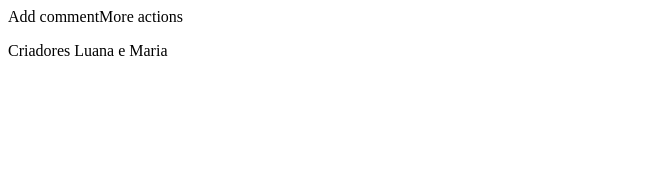
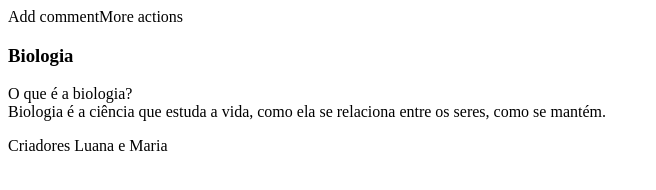
Before and after one commit to Lemonaku/Flashcard, a plain HTML site: page index.html in a window 1280 px wide. Shown: the whole page, without its empty margins (0-656 px from the left). Drawn offline with Linux system fonts and the light colour scheme.

Commit message:
desenvolvimento

```diff
--- a/index.html
+++ b/index.html
@@ -7,7 +7,19 @@
 </head>
 <body>
     <main>
-
+    <section id="container">
+                <article class="cartao">
+                    <div class="cartao__conteudo">
+                                <h3>Biologia</h3>
+                                <div class="cartao__conteudo__pergunta">
+                                        O que é a biologia?
+                                </div>
+                                <div class="cartao__conteudo__resposta">
+                                        Biologia é a ciência que estuda a vida, como ela se relaciona entre os seres, como se mantém.
+                                </div>
+                        </div>
+                </article>
+        </section>
     </main>
     <footer>
        <p>Criadores Luana e Maria</p>
```
